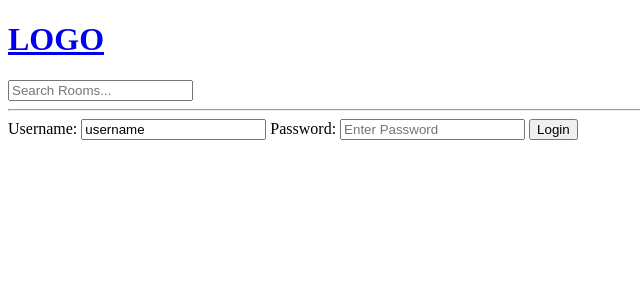
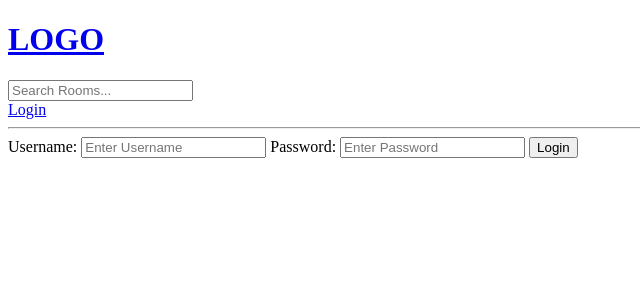
Before and after one commit to MohammadShuvoAli/StudySquad, a Django app: page /login/ in a window 1280 px wide. Shown: the top 300 px of the page, without its empty margins (0-640 px from the left). Run offline with Django 4.2, Linux system fonts and the light colour scheme.

Commit message:
update login

```diff
--- a/templates/base/login_register.html
+++ b/templates/base/login_register.html
@@ -6,7 +6,7 @@
     <form method="POST" action="">
         {% csrf_token %}
         <label for="username">Username:</label>
-        <input type="text" value="username" placeholder="Enter Username">
+        <input type="text" name="username" id="username" placeholder="Enter Username">
 
         <label for="password">Password:</label>
         <input type="password" name="password" id="password" placeholder="Enter Password">
--- a/templates/navbar.html
+++ b/templates/navbar.html
@@ -6,4 +6,6 @@
     <input type="text" name="q" placeholder="Search Rooms...">
 </form>
 
+<a href="{% url 'login' %}">Login</a>
+
 <hr>
```
